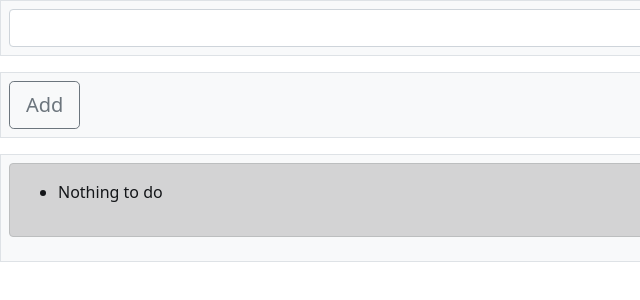
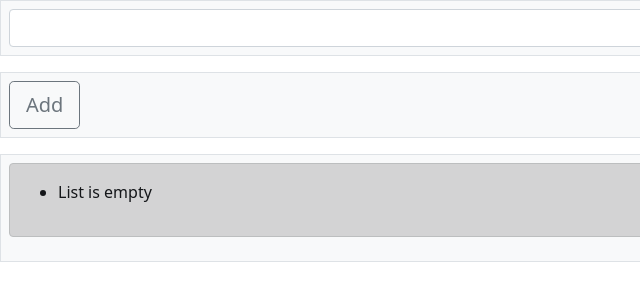
Before and after one commit to mariasira/hw8, a plain HTML site: page index.html in a window 1280 px wide. Shown: the full height of the page, 0-640 px from the left. Drawn offline with nearby package versions, Linux system fonts and the light colour scheme.

Commit message:
Corrections li

```diff
--- a/index.html
+++ b/index.html
@@ -19,7 +19,7 @@
             <div class="p-2 bg-light border">
                 <div class="alert alert-dark" class="p-2 bg-light border" role="alert">
                     <ul class="js-tasks">
-                        <li class="js-firstLi">Nothing to do</li>
+                        <li class="js-firstLi">List is empty</li>
                     </ul>
                 </div>
             </div>
```
